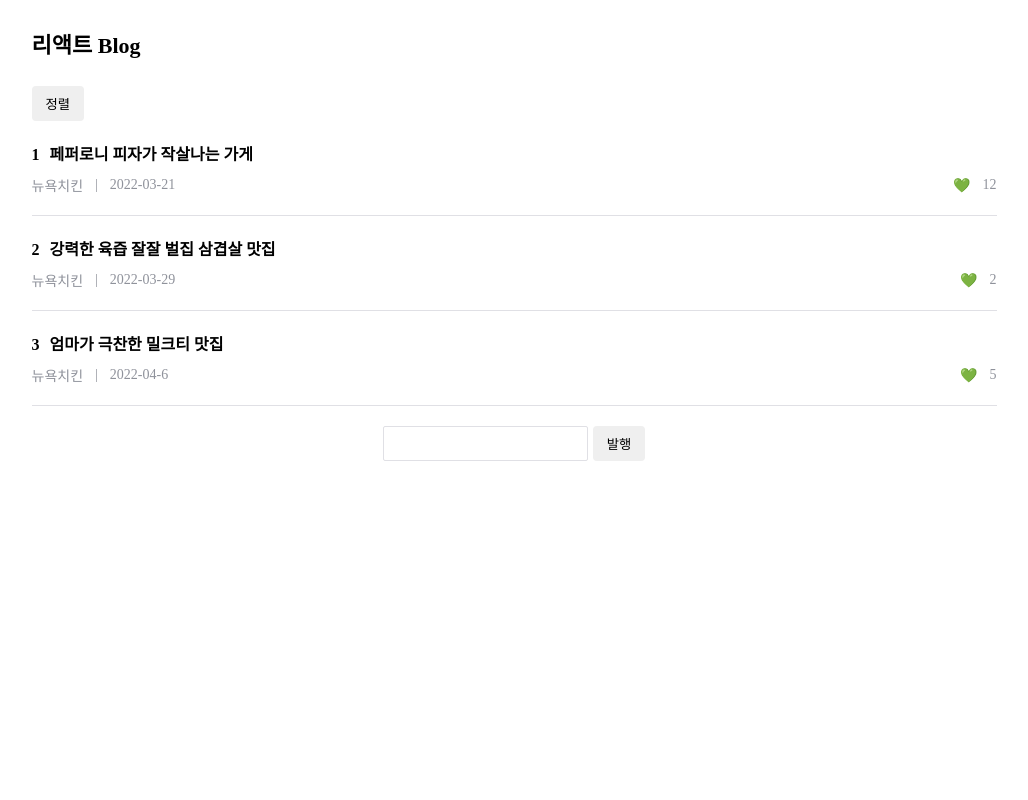
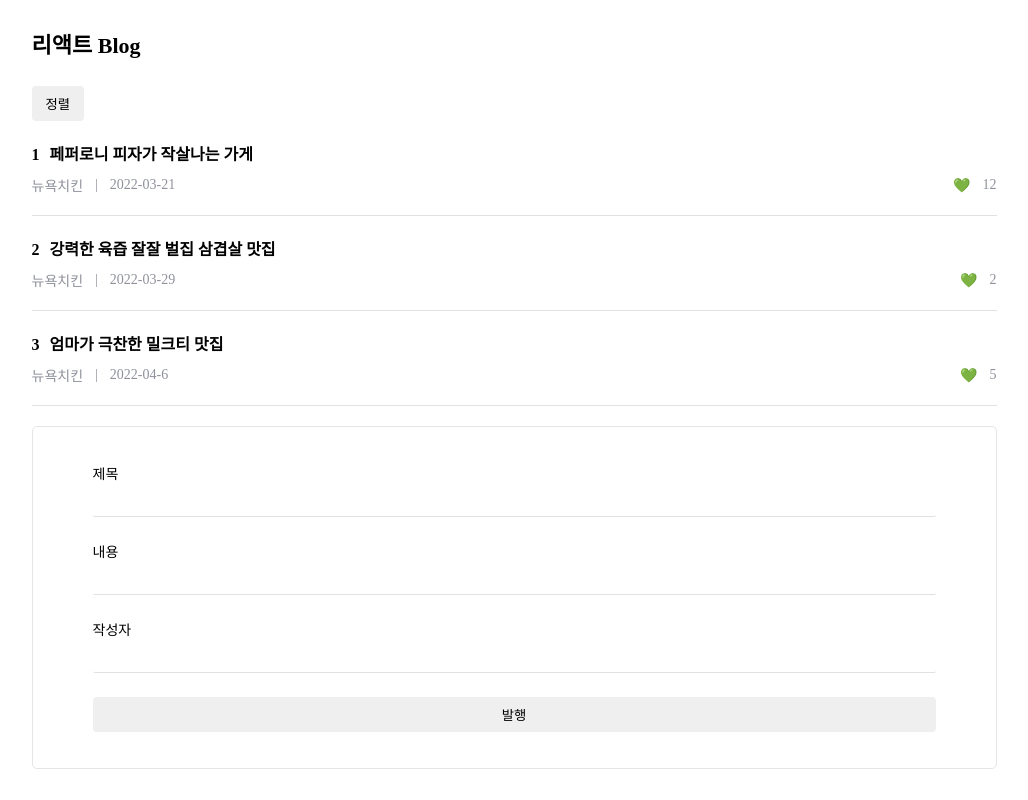
Before and after one commit to mirro97/React-study, a React (Create React App) app: page / in a window 1280 px wide. Shown: the whole page, without its empty margins (126-1154 px from the left). Built offline with nearby package versions, Linux system fonts and the light colour scheme; a web font is replaced by a local one.

Commit message:
글 작성 기능 추가

```diff
--- a/src/App.css
+++ b/src/App.css
@@ -75,10 +75,18 @@ body {
 
 /* input css */
 .input-container {
+  width: 100%;
   display: flex;
-  align-items: stretch;
+  margin-top: 20px;
+  flex-direction: column;
   justify-content: center;
-  margin-top: 20px;
+  padding: 36px 60px;
+  border: 1px solid #e5e5e5;
+  border-radius: 5px;
+}
+
+.input-container label {
+  margin-bottom: 24px;
 }
 
 /* modal css */
--- a/src/App.js
+++ b/src/App.js
@@ -11,18 +11,22 @@ function App() {
   let [content, setContent] = useState([
     {
       title: "페퍼로니 피자가 작살나는 가게",
+      description: "피자 개맛있는 집입니다,,, 대대손손 물려줘야합니다",
       date: "2022-03-21",
       writer: "뉴욕치킨",
       likeCount: 12,
     },
     {
       title: "강력한 육즙 잘잘 벌집 삼겹살 맛집",
+      description:
+        "삼겹살먹으러와서냉면두그릇이나해치웠는데어떻게생각하는부분?",
       date: "2022-03-29",
       writer: "뉴욕치킨",
       likeCount: 2,
     },
     {
       title: "엄마가 극찬한 밀크티 맛집",
+      description: "밀크티 냠냠긋....",
       date: "2022-04-6",
       writer: "뉴욕치킨",
       likeCount: 5,
@@ -31,6 +35,36 @@ function App() {
 
   let [modal, setModal] = useState(false);
   let [titleIndex, setTitleIndex] = useState(1);
+  let [inputValue, setInputValue] = useState({
+    title: "",
+    date: "2022-03-29",
+    description: "",
+    writer: "",
+    likeCount: 0,
+  });
+
+  const { title, description, writer } = inputValue;
+
+  const onChange = (e) => {
+    const { value, name } = e.target;
+
+    setInputValue({
+      ...inputValue,
+      [name]: value,
+    });
+  };
+
+  function getDate() {
+    var today = new Date();
+
+    var year = today.getFullYear();
+    var month = ("0" + (today.getMonth() + 1)).slice(-2);
+    var day = ("0" + today.getDate()).slice(-2);
+
+    var dateString = year + "-" + month + "-" + day;
+
+    return dateString;
+  }
 
   return (
     <div className="App">
@@ -98,8 +132,37 @@ function App() {
       })}
 
       <div className="input-container">
-        <input type="text" />
-        <button className="btn">발행</button>
+        <label htmlFor="title">
+          제목
+          <input id="title" name="title" type="text" onChange={onChange} />
+        </label>
+
+        <label htmlFor="description">
+          내용
+          <input
+            id="description"
+            name="description"
+            type="text"
+            onChange={onChange}
+          />
+        </label>
+
+        <label htmlFor="writer">
+          작성자
+          <input id="writer" name="writer" type="text" onChange={onChange} />
+        </label>
+
+        <button
+          className="btn"
+          onClick={() => {
+            let copy = { ...inputValue };
+            copy.date = getDate();
+            setInputValue(copy);
+            setContent([...content, inputValue]);
+          }}
+        >
+          발행
+        </button>
       </div>
 
       {/* state 만드는 곳은 state 사용하는 컴포넌트들 중 가장 최상위 컴포넌트 */}
@@ -115,9 +178,6 @@ function App() {
 }
 
 function Modal(props) {
-  let content =
-    "이건 모달 내용이구요. 엄청나요! 리액트에서 사용하는 컴포넌트입니다.  \n 굉장해! 엄청나!";
-
   return (
     <div className="modal">
       <h4 className="header">{props.contentData[props.index].title}</h4>
@@ -126,7 +186,7 @@ function Modal(props) {
           <span>{props.contentData[props.index].writer}</span>
           <p>{props.contentData[props.index].date}</p>
         </div>
-        <p>{content}</p>
+        <p>{props.contentData[props.index].description}</p>
 
         <button
           className="btn"
@@ -136,7 +196,7 @@ function Modal(props) {
             props.setContent(copy);
           }}
         >
-          글수정
+          제목 수정
         </button>
       </div>
     </div>
--- a/src/index.css
+++ b/src/index.css
@@ -17,13 +17,21 @@ a:hover {
 }
 
 input {
-  padding: 9px 13px;
-  border: 1px solid #e0e0e5;
+  width: 100%;
+  padding: 9px 0px;
+  border: none;
+  border-bottom: 1px solid #e0e0e5;
   margin-right: 5px;
   border-radius: 2px;
-  outline-color: #55b969b2;
+  outline: none;
 }
 
 input:focus {
-  /* border: 1px solid #55b969; */
+  border-bottom: 1px solid #55b969b2;
 }
+
+label {
+  display: flex;
+  flex-direction: column;
+  align-items: flex-start;
+}
```
